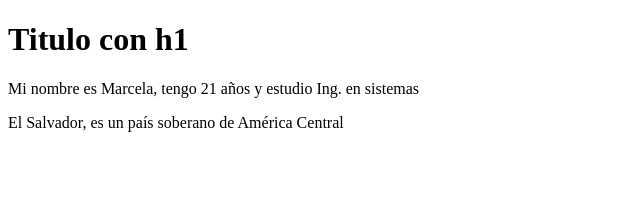
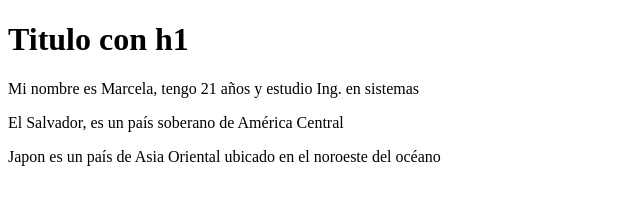
Before and after one commit to Marcela-mg01/Seminario_Git_GitHub, a plain HTML site: page index.html in a window 1280 px wide. Shown: the whole page, without its empty margins (0-640 px from the left). Drawn offline with Linux system fonts and the light colour scheme.

Commit message:
Creando un segundo commit sobre otra cosa

```diff
--- a/index.html
+++ b/index.html
@@ -9,5 +9,6 @@
     <h1>Titulo con h1</h1>
     <p>Mi nombre es Marcela, tengo 21 años y estudio Ing. en sistemas</p>
     <p>El Salvador, es un país soberano de América Central</p>
+    <p>Japon es un país de Asia Oriental ubicado en el noroeste del océano</p>
 </body>
 </html>
```
